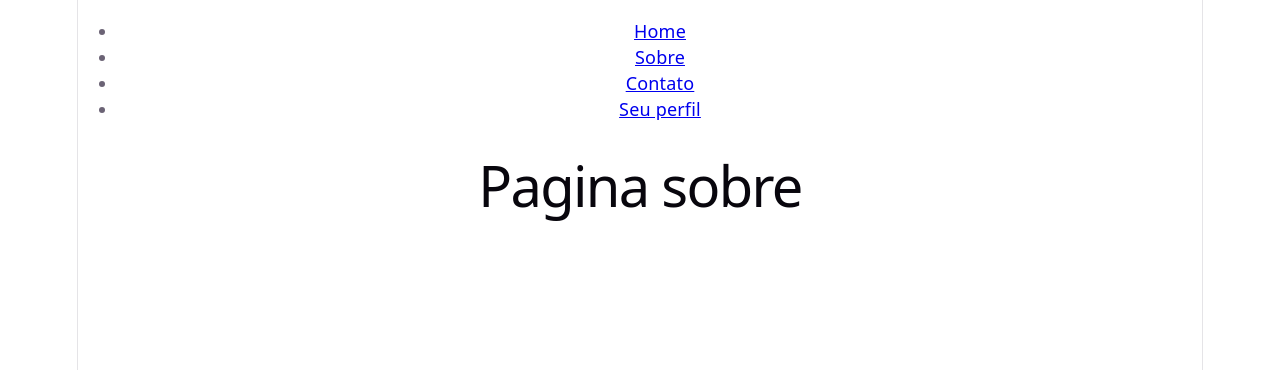
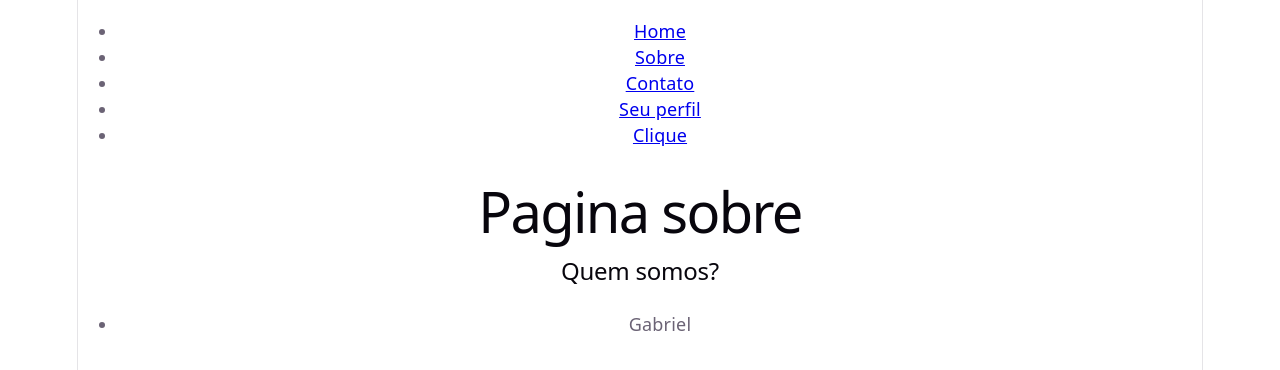
Before and after one commit to gabrielpaulachaves/React, a React (Vite) app in the folder my-app/: page /sobre in a window 1280 px wide. Shown: the top 370 px of the page. Built offline with nearby package versions, Linux system fonts and the light colour scheme.

Commit message:
useEffect

```diff
--- a/my-app/src/App.jsx
+++ b/my-app/src/App.jsx
@@ -15,6 +15,7 @@ import Sobre from './pages/Sobre';
 import Contato from './pages/Contato';
 import Navbar from './components/Navbar';
 import Perfil from './pages/Perfil';
+import Clicar from './pages/Clicar';
 import { BrowserRouter as Router, Routes, Route } from 'react-router-dom'; //BrowserRouter é o Router
 //QUALQUER HOOK DO REACT ROUTER (COMO O useNavigate, useSearchParams) SÓ FUNCIONAM DENTRO DO <Router />
 
@@ -48,6 +49,7 @@ export default function App() {
         <Route path="/sobre" element={<Sobre />}/>
         <Route path="/contato" element={<Contato />}/>
         <Route path="/perfil" element={<Perfil />}/>
+        <Route path="/clique" element={<Clicar />}/>
         </Routes>
     </Router>
   );
--- a/my-app/src/components/Navbar.jsx
+++ b/my-app/src/components/Navbar.jsx
@@ -12,6 +12,7 @@ export default function Navbar(){
         <li><Link to="/sobre">Sobre</Link></li>
         <li><Link to="/contato">Contato</Link></li>
         <li><Link to="/perfil">Seu perfil</Link></li>
+        <li><Link to="/clique">Clique</Link></li>
        </ul>
         </>
     )
--- /dev/null
+++ b/my-app/src/pages/Clicar.jsx
@@ -0,0 +1,16 @@
+import { useState, useEffect } from "react"
+export default function Clicar(){
+
+        const [numero, setNumero] = useState(0)
+
+        useEffect(()=>{
+            document.title = `você clicou ${numero} vezes`
+            console.log(`Aba atualizada`)
+        }, [numero])
+
+    return(
+        <>
+        <button onClick={()=> setNumero(numero + 1)}>clicar</button>
+        </>
+    )
+}
--- a/my-app/src/pages/Sobre.jsx
+++ b/my-app/src/pages/Sobre.jsx
@@ -1,9 +1,23 @@
+import { useState, useEffect } from "react"
 export default function Sobre(){
+
+    const [usuario, setUsuario] = useState([])
+
+
+        useEffect(()=>{
+        console.log("Salvando o nome do usuário no banco de dados..")
+
+        setUsuario(["Gabriel"])
+    }, [])
+
     return(
         <>
         <h1>Pagina sobre</h1>
+        <h2>Quem somos?</h2>
+        <ul>
+        {usuario.map(usu => (
+            <li key={usu}>{usu}</li>
+        ))}</ul>
         </>
     )
-
-
 }
```
Also changed, not shown: 1 other file (tests, documents, lock files or other folders).
